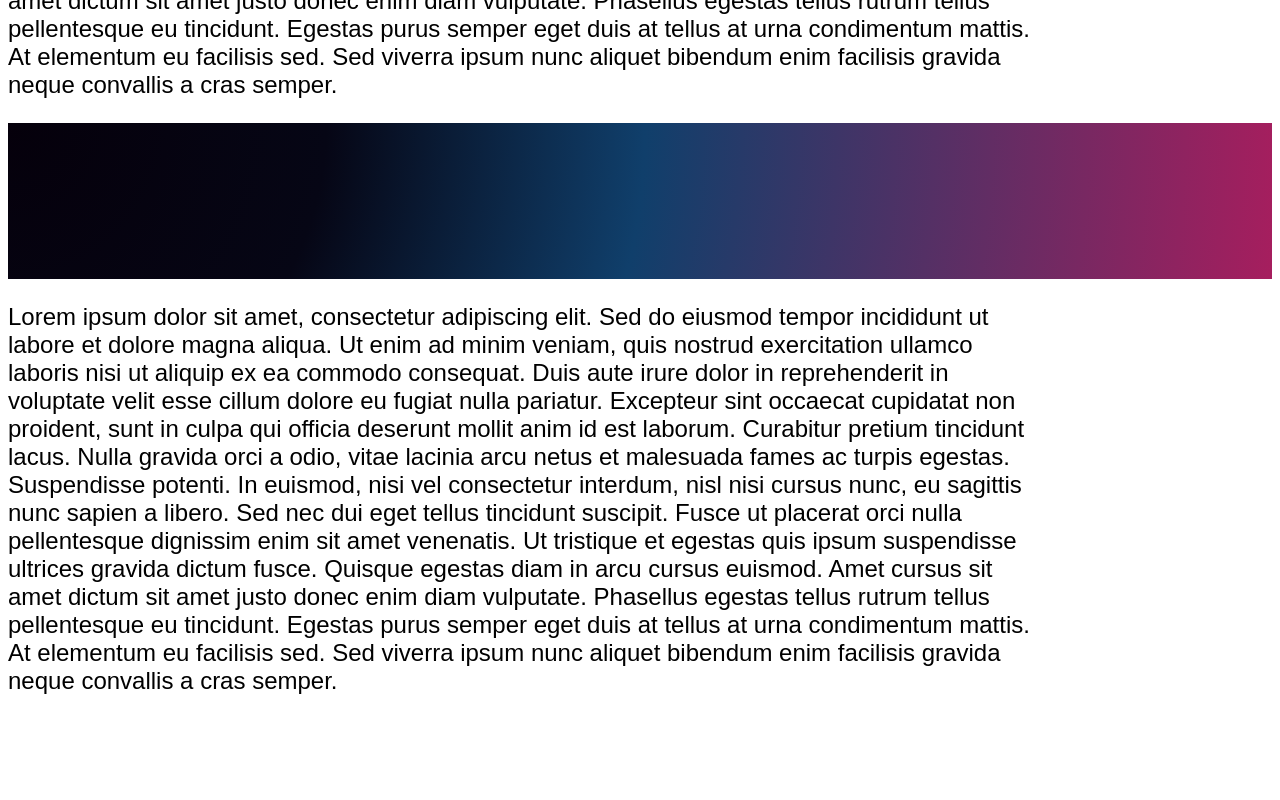
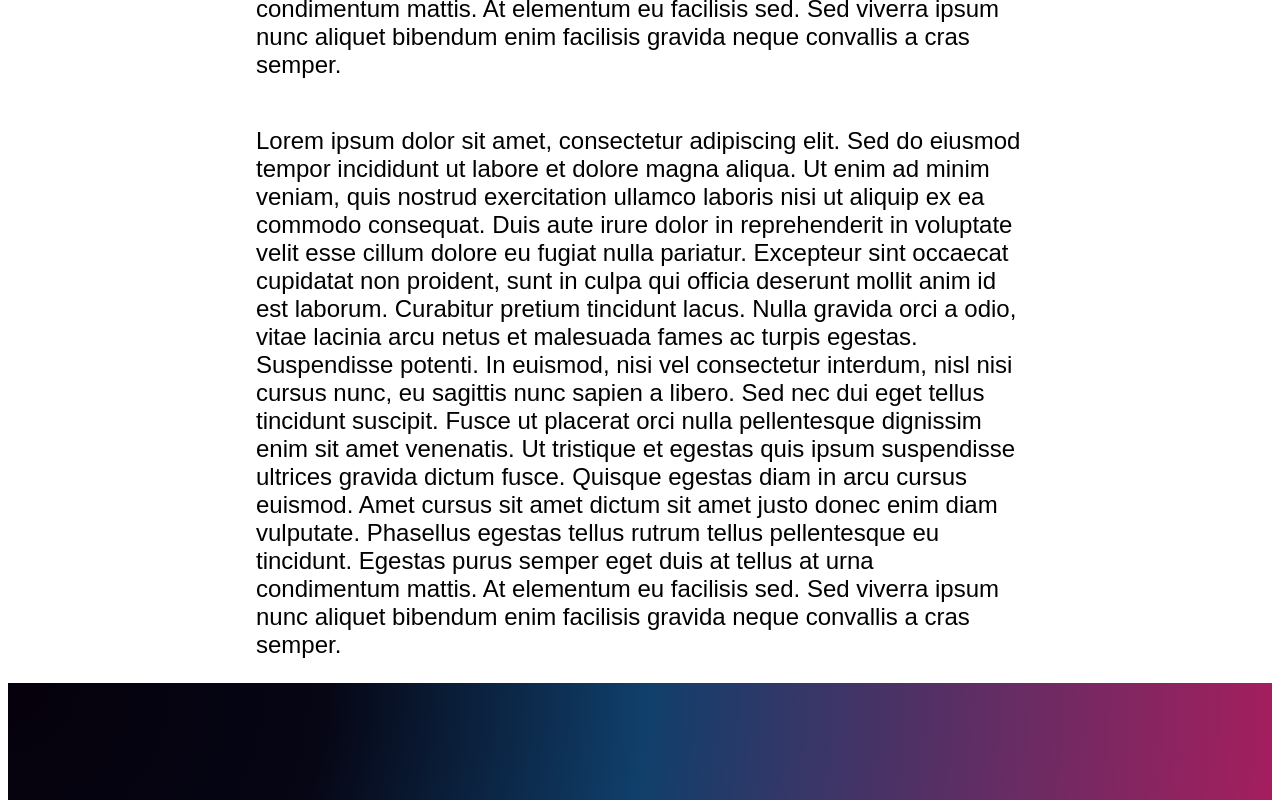
Before and after one commit to gijshabraken/gijshabraken.github.io, a website: page Spline3/index.html in a window 1280 px wide. Shown: the part 1740-2540 px from the top of the page. Before the commit the page ends 2467 px from the top, so only its background shows below. Drawn offline with Linux system fonts and the light colour scheme.

Commit message:
Test 7 met scrollhoogte en kleur achtergrond

```diff
--- a/Spline3/src/styles.css
+++ b/Spline3/src/styles.css
@@ -6,16 +6,22 @@ html {
 body {
   display: flex;
   flex-direction: column;
-  align-content: center;
+  align-items: center;
   justify-content: center;
 }
 
 .wrapper {
-  width: 80vw;
+  width: 60vw;
+}
+
+canvas {
+  position: relative;
+  top: -100px;
 }
 
 .interactive {
-  height: 50vh;
+  height: 400px;
+  overflow: hidden;
   width: 100%;
   height: auto;
   background: radial-gradient(circle at 0 0,#05000b 0,#060615 25%,#103f6b 50%,#a61e5e 100%);
```
Also changed, not shown: Spline3/index.html (+1 -1 lines).
